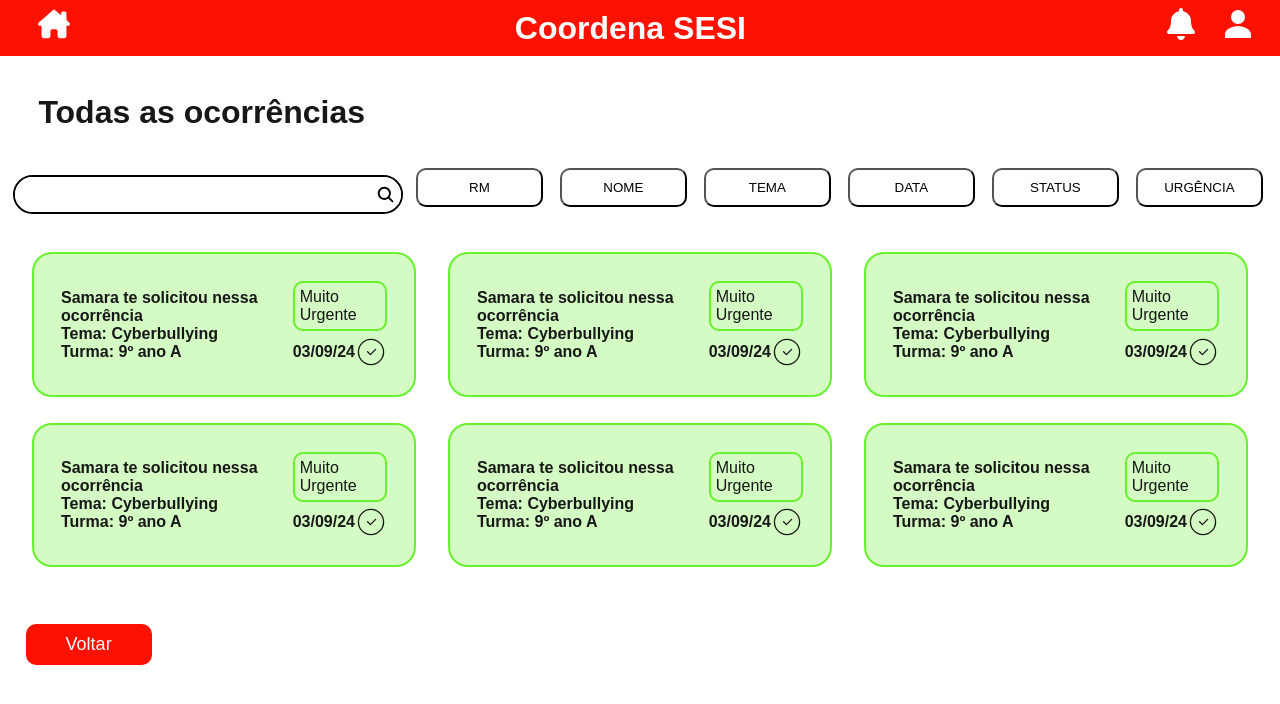
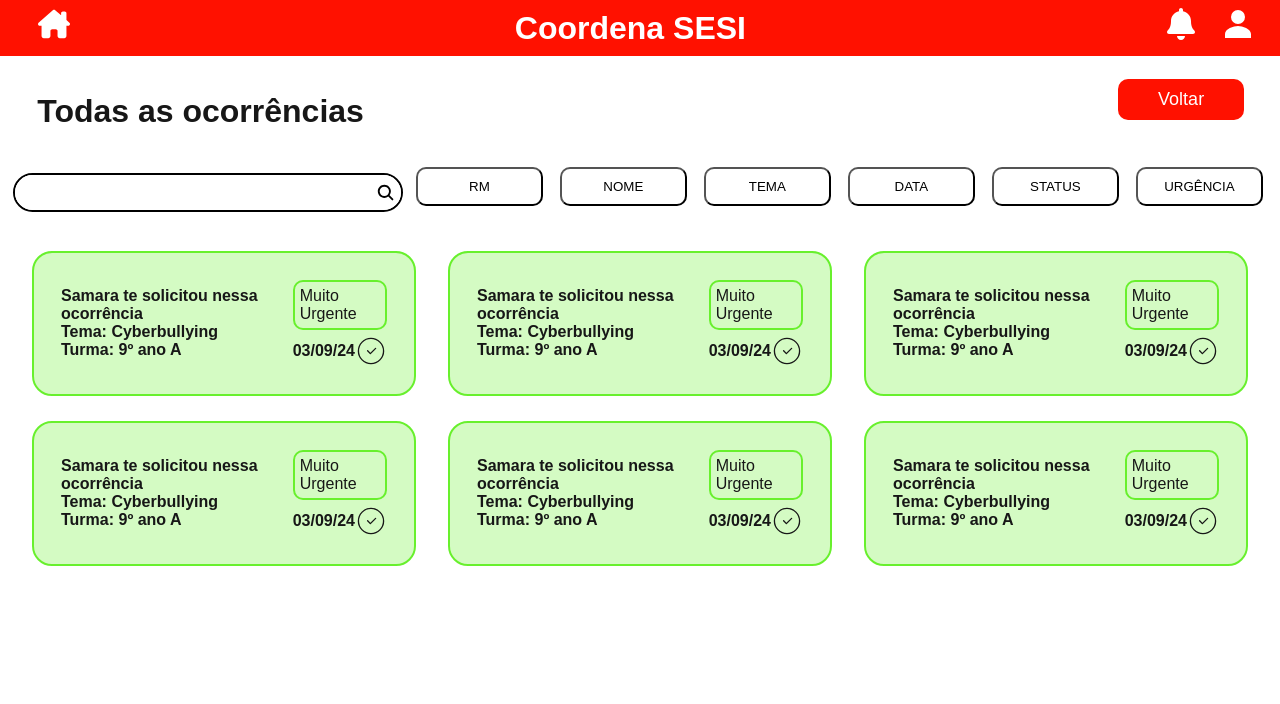
Before and after one commit to Thur00/CoordenaPF-FrontEnd, a Next.js app: page /Paginas/TodasOcorrencias in a window 1280 px wide. Shown: the top 704 px of the page. Built offline with nearby package versions, Linux system fonts and the light colour scheme.

Commit message:
botoes voltar

```diff
--- a/Components/Header.jsx
+++ b/Components/Header.jsx
@@ -19,7 +19,7 @@
                     <FaBell />
                     </Link>
 
-                    <Link className="icon2" href="/Paginas/Usuarios">
+                    <Link className="icon2" href="/Paginas/MeuPerfil">
                     <IoPersonSharp />
                     </Link>
                 </div>
--- a/app/Paginas/MeuPerfil/page.jsx
+++ b/app/Paginas/MeuPerfil/page.jsx
@@ -3,7 +3,7 @@
 import Header from "@/Components/Header";
 import Footer from "@/Components/Footer";
 import styles from "@/Components/Perfil.module.css";
-import Link from "next/link";
+import BotaoVoltar from "@/Components/BotaoVoltar";
 
 export default function MeuPerfil() {
   return (
@@ -18,9 +18,7 @@
           <input className={styles.um} type="text" placeholder="CPF:" />
         </div>
         <div className={styles.botoes}>
-          <Link href="/Paginas/PaginaInicial">
-            <button className={styles.botao}> Voltar </button>
-          </Link>
+        <BotaoVoltar link= "/Paginas/PaginaInicial" />
           <button className={styles.botao}> Editar </button>
         </div>
       </div>
--- a/app/Paginas/MeuPerfilCleide/page.jsx
+++ b/app/Paginas/MeuPerfilCleide/page.jsx
@@ -1,8 +1,8 @@
 "use client"
-
 
 import styles from "@/Components/Perfil.module.css"
 import Link from "next/link"
+import BotaoVoltar from "@/Components/BotaoVoltar"
 
 export default function MeuPerfil(){
     return(
@@ -20,7 +20,7 @@
 
         <div className={styles.botoes}>
 
-        <Link href="/Paginas/PaginaInicial"><button className={styles.botao}> Voltar </button></Link>
+        <BotaoVoltar link= "/Paginas/PaginaInicial" />
         <button className={styles.botao}> Editar </button>
         <Link href="/Paginas/Usuarios"><button className={styles.botao2}> Gerenciar Usuários </button></Link>
         </div></div>
--- a/app/Paginas/TodasOcorrencias/TodasOcorrencias.module.css
+++ b/app/Paginas/TodasOcorrencias/TodasOcorrencias.module.css
@@ -2,6 +2,14 @@
     padding: 1%;
     margin-top: 2%;
     margin-left: 2%;
+}
+
+.divtitulo{
+    display: flex;
+    flex-direction: row;
+    justify-content: space-between;
+    align-items: center;
+    margin-right: 3%;
 }
 
 .boxTodasOcor{
@@ -84,7 +92,6 @@
     font-weight: bold;
     align-items: center;
 }
-
 
 .urgencia1{
     border: 2px solid red;
--- a/app/Paginas/TodasOcorrencias/page.jsx
+++ b/app/Paginas/TodasOcorrencias/page.jsx
@@ -2,14 +2,17 @@
 
 import Ocorrencia from "@/Components/Ocorrencia"
 import styles from "./TodasOcorrencias.module.css"
-import Link from "next/link"
 import { IoSearch } from "react-icons/io5";
+import BotaoVoltar from "@/Components/BotaoVoltar";
 
 export default function TodasOcor() {
     return (
         <main className={styles.main}>
 
-            <h1 className={styles.titulo} > Todas as ocorrências </h1>
+            <div className={styles.divtitulo}>
+                <h1 className={styles.titulo} > Todas as ocorrências </h1>
+                <BotaoVoltar link= "/Paginas/PaginaInicial" />
+            </div>
             <br></br>
             <div className={styles.pesquisafiltro}>
                 <div className={styles.pesquisa}>
@@ -34,8 +37,6 @@
                 <Ocorrencia />
 
             </div>
-            <br></br>
-            <Link href="/Paginas/PaginaInicial" ><button className="botaovoltar"> Voltar </button></Link>
         </main>
     )
 }
--- a/app/Paginas/VisualizarOcorrencia/page.jsx
+++ b/app/Paginas/VisualizarOcorrencia/page.jsx
@@ -3,6 +3,7 @@
 import styles from "@/Components/VisualizarOcorrencia.module.css";
 import BotaoVisualizar from "@/Components/BotaoVisuOcorrencia";
 import SegundoBotaoVisualizar from "@/Components/SegundoBotaoVisualizar";
+import BotaoVoltar from "@/Components/BotaoVoltar";
 
 export default function Visualizar() {
 
@@ -123,7 +124,6 @@
 
             </form>
 
-
             <div>
                 <SegundoBotaoVisualizar></SegundoBotaoVisualizar>
             </div>
--- a/app/User/RedefinirSenha2/page.jsx
+++ b/app/User/RedefinirSenha2/page.jsx
@@ -5,7 +5,6 @@
 import { PiLockKeyFill } from "react-icons/pi";
 import { FaRegEye } from "react-icons/fa";
 import { FaRegEyeSlash } from "react-icons/fa";
-import React, { useState } from "react";
 
 const RedefinirSenha = () => {
   const [password, setPassword] = useState("");
```
Also changed, not shown: app/Paginas/AdicionarUsuario/page.jsx (+9 -8 lines), app/Paginas/CriarOcorrencia/page.jsx (+6 -3 lines), app/Paginas/ExibicaoOcorrencia/page.jsx (+3 -4 lines), app/Paginas/GerenciarUsuEspec/page.jsx (+10 -17 lines).
